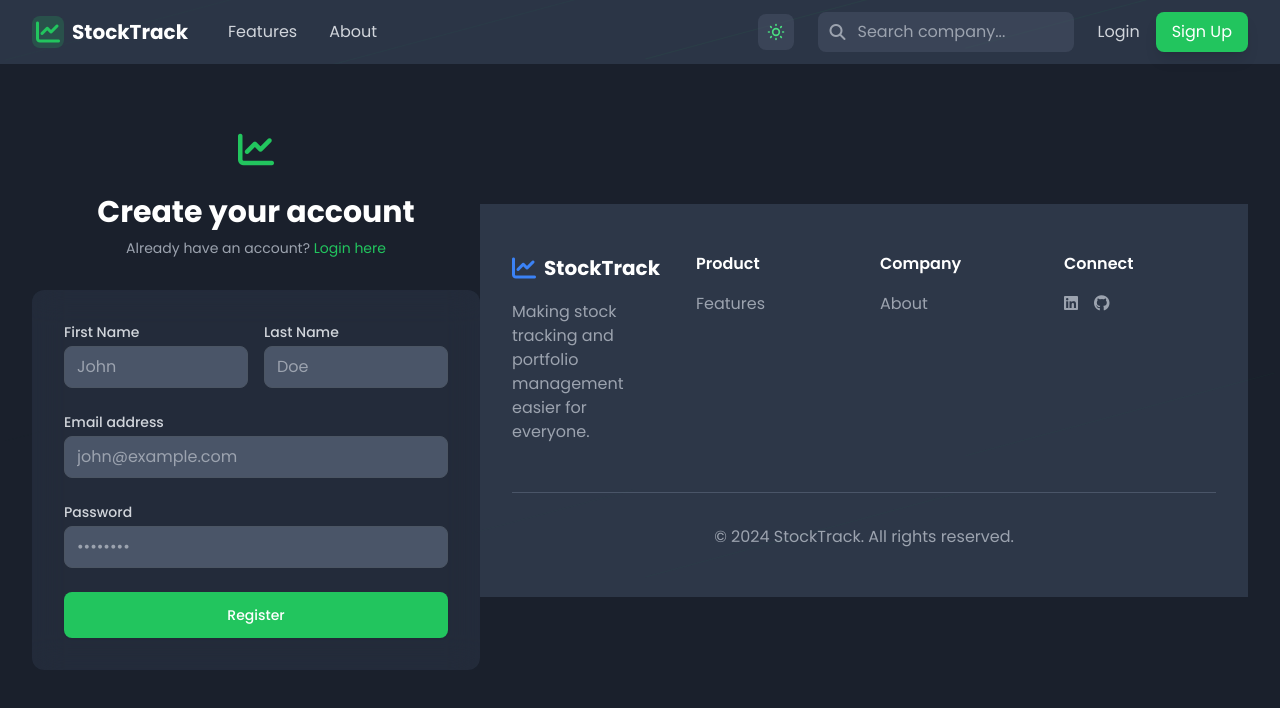
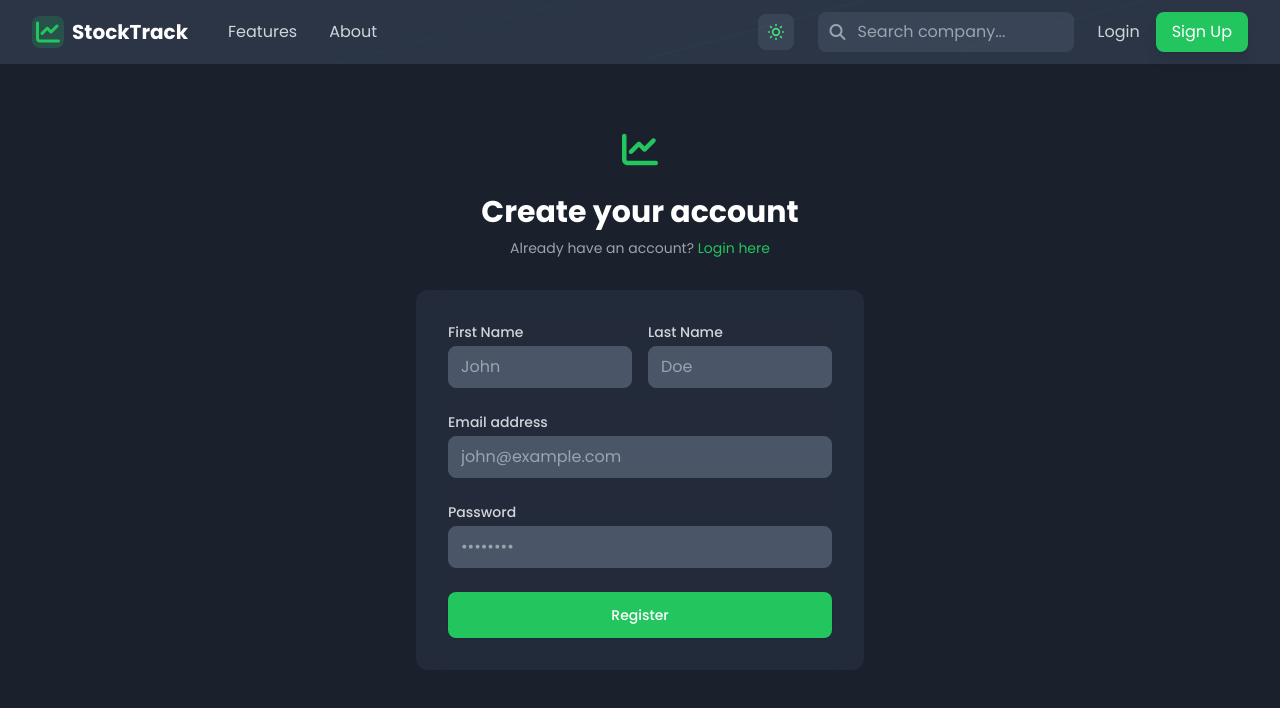
Before and after one commit to Nishchaypat/StockTrack-React, a React (Create React App) app in the folder stocktrack-frontend/: page /register in a window 1280 px wide. Shown: the top 708 px of the page. Built offline with nearby package versions, Linux system fonts and the light colour scheme.

Commit message:
removed footers

```diff
--- a/stocktrack-frontend/src/pages/Login.js
+++ b/stocktrack-frontend/src/pages/Login.js
@@ -46,7 +46,7 @@ function Login() {
     <>
       <style>{pulseKeyframes}</style>
       <Navbar />
-      <div className={`relative min-h-screen ${isDark ? 'bg-gray-900' : 'bg-white'} flex items-center justify-center py-12 px-4 sm:px-6 lg:px-8`}>
+      <div className={`relative min-h-screen ${isDark ? 'bg-gray-900' : 'bg-white-900'} flex items-center justify-center py-12 px-4 sm:px-6 lg:px-8`}>
         <div className="absolute inset-0 overflow-hidden">
           <div className="absolute inset-0 opacity-10">
             {[...Array(5)].map((_, i) => (
@@ -129,47 +129,6 @@ function Login() {
             100% { opacity: 0.1; transform: translateY(0) rotate(-15deg); }
           }
         `}</style>
-        <footer className="bg-gray-800 py-12">
-        <div className="max-w-7xl mx-auto px-4 sm:px-6 lg:px-8">
-          <div className="grid grid-cols-1 md:grid-cols-4 gap-8">
-            <div>
-              <div className="flex items-center mb-4">
-                <i className="fas fa-chart-line text-blue-500 text-2xl mr-2"></i>
-                <span className="text-white text-xl font-bold">StockTrack</span>
-              </div>
-              <p className="text-gray-400">
-                Making stock tracking and portfolio management easier for everyone.
-              </p>
-            </div>
-            <div>
-              <h4 className="text-white font-semibold mb-4">Product</h4>
-              <ul className="space-y-2">
-                <li><a href="/features" className="text-gray-400 hover:text-white">Features</a></li>
-              </ul>
-            </div>
-            <div>
-              <h4 className="text-white font-semibold mb-4">Company</h4>
-              <ul className="space-y-2">
-                <li><a href="/about" className="text-gray-400 hover:text-white">About</a></li>
-              </ul>
-            </div>
-            <div>
-              <h4 className="text-white font-semibold mb-4">Connect</h4>
-              <div className="flex space-x-4">
-                <a href="https://www.linkedin.com/in/nishchay-pat/" className="text-gray-400 hover:text-white">
-                  <i className="fab fa-linkedin"></i>
-                </a>
-                <a href="https://github.com/Nishchaypat" className="text-gray-400 hover:text-white">
-                  <i className="fab fa-github"></i>
-                </a>
-              </div>
-            </div>
-          </div>
-          <div className="border-t border-gray-700 mt-12 pt-8 text-center text-gray-400">
-            <p>© 2024 StockTrack. All rights reserved.</p>
-          </div>
-        </div>
-      </footer>
       </div>
     </>
   );
--- a/stocktrack-frontend/src/pages/Register.js
+++ b/stocktrack-frontend/src/pages/Register.js
@@ -155,47 +155,6 @@ function Register() {
             </form>
           </div>
         </div>
-        <footer className="bg-gray-800 py-12">
-        <div className="max-w-7xl mx-auto px-4 sm:px-6 lg:px-8">
-          <div className="grid grid-cols-1 md:grid-cols-4 gap-8">
-            <div>
-              <div className="flex items-center mb-4">
-                <i className="fas fa-chart-line text-blue-500 text-2xl mr-2"></i>
-                <span className="text-white text-xl font-bold">StockTrack</span>
-              </div>
-              <p className="text-gray-400">
-                Making stock tracking and portfolio management easier for everyone.
-              </p>
-            </div>
-            <div>
-              <h4 className="text-white font-semibold mb-4">Product</h4>
-              <ul className="space-y-2">
-                <li><a href="/features" className="text-gray-400 hover:text-white">Features</a></li>
-              </ul>
-            </div>
-            <div>
-              <h4 className="text-white font-semibold mb-4">Company</h4>
-              <ul className="space-y-2">
-                <li><a href="/about" className="text-gray-400 hover:text-white">About</a></li>
-              </ul>
-            </div>
-            <div>
-              <h4 className="text-white font-semibold mb-4">Connect</h4>
-              <div className="flex space-x-4">
-                <a href="https://www.linkedin.com/in/nishchay-pat/" className="text-gray-400 hover:text-white">
-                  <i className="fab fa-linkedin"></i>
-                </a>
-                <a href="https://github.com/Nishchaypat" className="text-gray-400 hover:text-white">
-                  <i className="fab fa-github"></i>
-                </a>
-              </div>
-            </div>
-          </div>
-          <div className="border-t border-gray-700 mt-12 pt-8 text-center text-gray-400">
-            <p>© 2024 StockTrack. All rights reserved.</p>
-          </div>
-        </div>
-      </footer>
       </div>
     </>
   );
```
